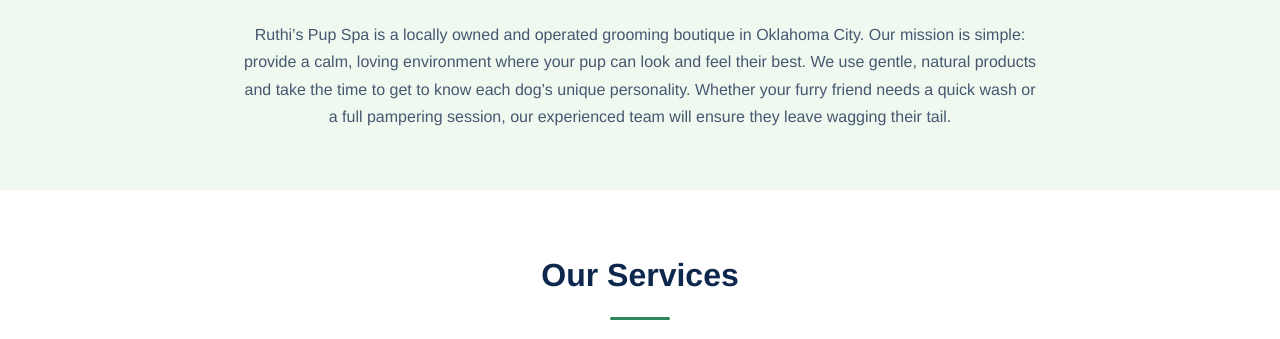
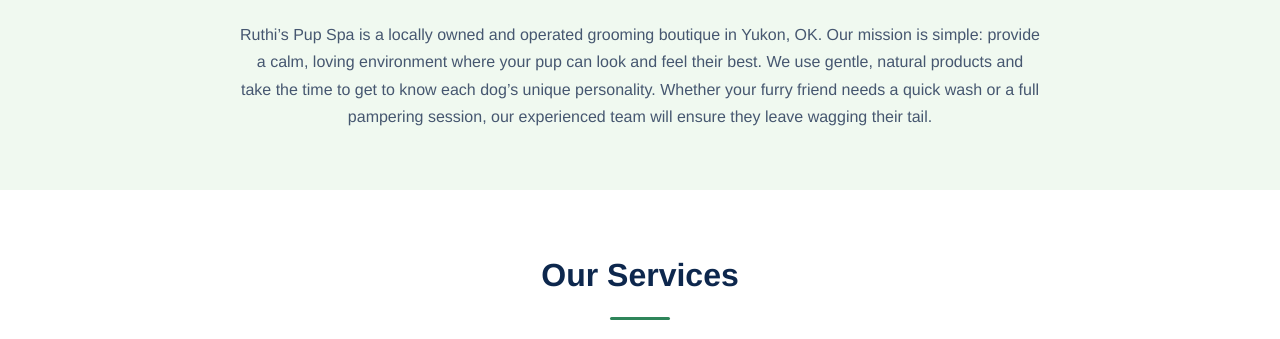
Before and after one commit to idos1981/Ruthi-s-Pup-Spa, a plain HTML site: page index.html in a window 1280 px wide. Shown: the part 758-1097 px from the top of the page. Drawn offline with Linux system fonts and the light colour scheme.

Commit message:
Update index.html

```diff
--- a/index.html
+++ b/index.html
@@ -51,7 +51,7 @@
     <section id="about" class="about">
         <div class="container">
             <h2>About Us</h2>
-            <p>Ruthi’s Pup Spa is a locally owned and operated grooming boutique in Oklahoma City. Our mission is simple: provide a calm, loving environment where your pup can look and feel their best. We use gentle, natural products and take the time to get to know each dog’s unique personality. Whether your furry friend needs a quick wash or a full pampering session, our experienced team will ensure they leave wagging their tail.</p>
+            <p>Ruthi’s Pup Spa is a locally owned and operated grooming boutique in Yukon, OK. Our mission is simple: provide a calm, loving environment where your pup can look and feel their best. We use gentle, natural products and take the time to get to know each dog’s unique personality. Whether your furry friend needs a quick wash or a full pampering session, our experienced team will ensure they leave wagging their tail.</p>
         </div>
     </section>
 
```
